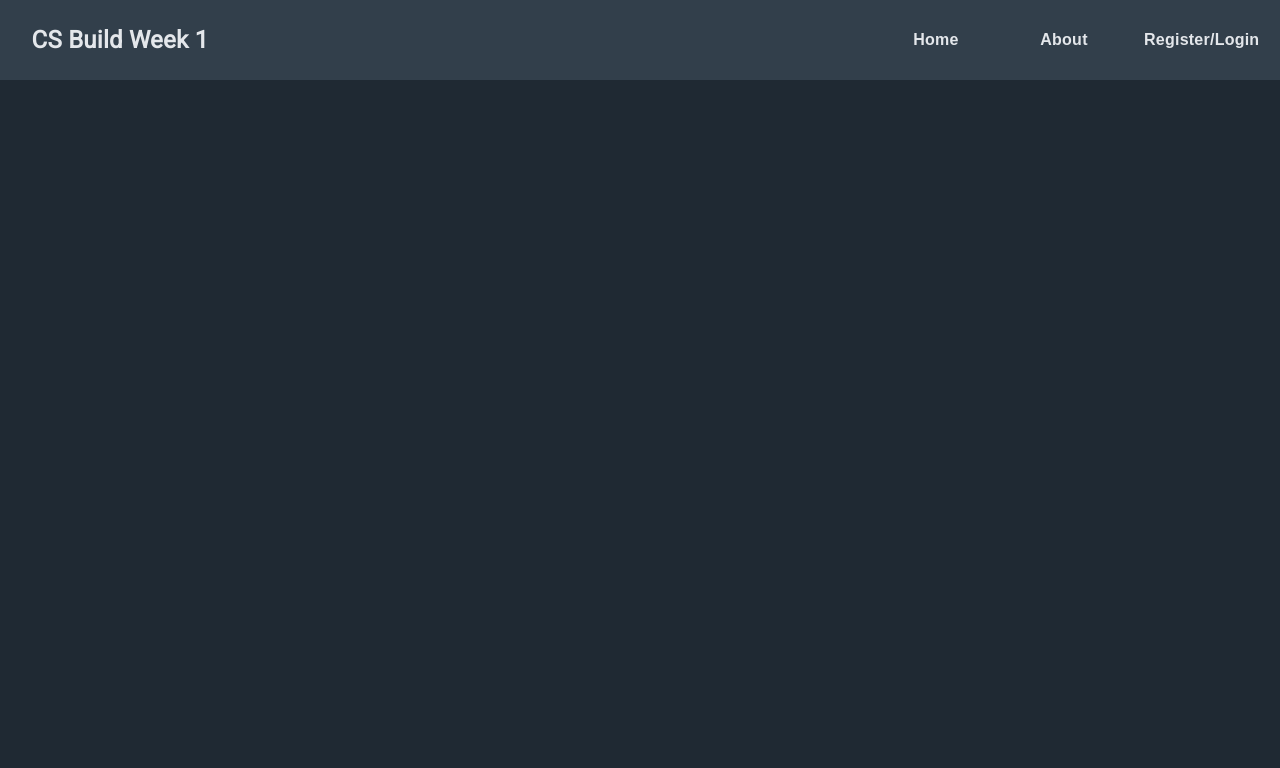
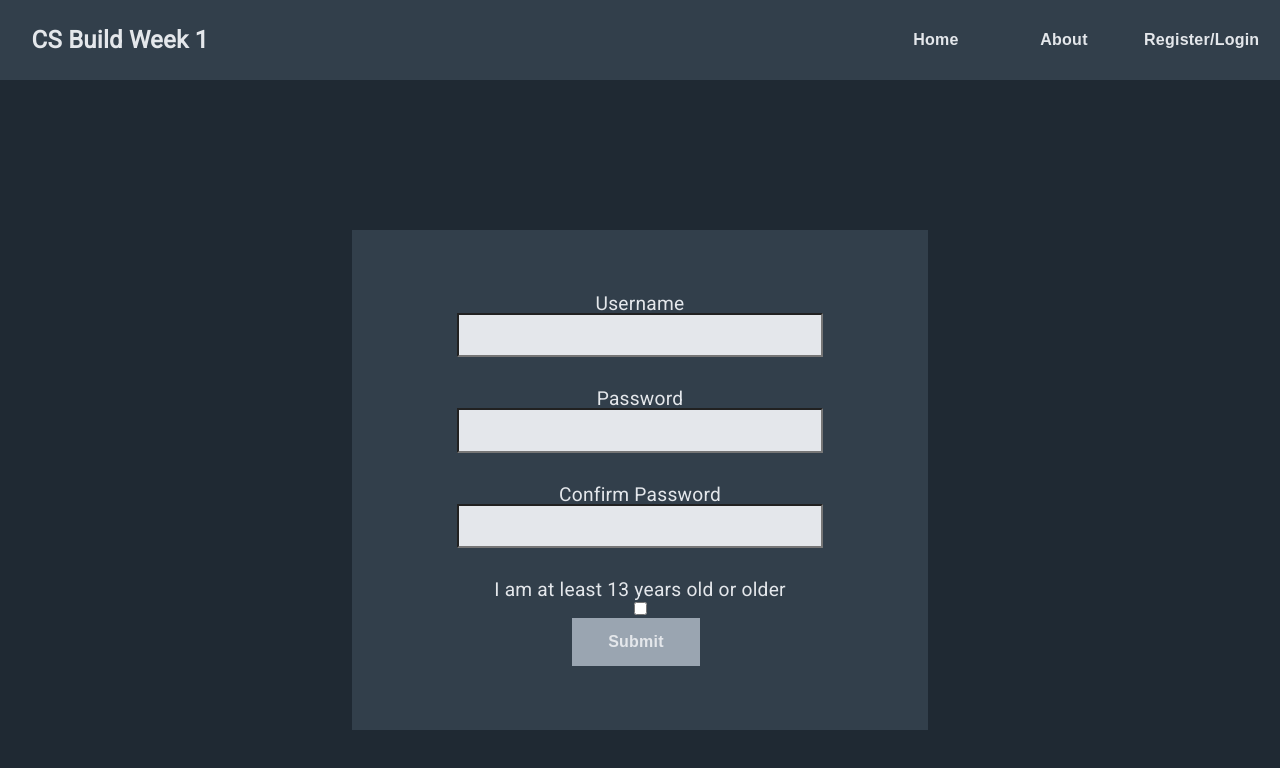
Before and after one commit to DDLPCS26/front-end, a React (Create React App) app in the folder client/: page /register in a window 1280 px wide. Shown: the top 768 px of the page. Built offline with nearby package versions, Linux system fonts and the light colour scheme.

Commit message:
Added styling to forms

```diff
--- a/client/src/App.js
+++ b/client/src/App.js
@@ -5,6 +5,8 @@ import { Route } from 'react-router-dom';
 // components
 import MainNavigation from './components/MainNavigation';
 import Landing from './views/landing';
+import Login from './views/user/Login';
+import Register from './views/user/Register'
 
 const App = props => {
   console.log(props);
@@ -12,6 +14,8 @@ const App = props => {
     <>
       <Route path='/' component={MainNavigation} />
       <Route exact path='/home' component={Landing} />
+      <Route exact path='/login' component={Login} />
+      <Route exact path='/register' component={Register} />
     </>
   );
 }
--- a/client/src/components/Login.js
+++ b/client/src/components/Login.js
@@ -1,8 +1,17 @@
 // react
-import React, { useState } from 'react';
+import React, { useState, useContext } from 'react';
+// styled components
+import styled from 'styled-components';
+// helpers
+import { styletest } from '../helpers/styletest';
+// contexts
+import { DefaultTheme } from '../contexts/DefaultTheme';
 
 const Login = props => {
-const [login, setLogin] = useState({username: "", password: ""})
+  const [login, setLogin] = useState({username: "", password: ""})
+
+  // contexts
+  const colorPalette = useContext(DefaultTheme).colors;
 
   const handleChange = e => {
     setLogin({...login, [e.target.name]: e.target.value})
@@ -11,16 +20,75 @@ const [login, setLogin] = useState({username: "", password: ""})
     e.preventDefault();
   }
   return (
-    <form style={{ display: 'flex', flexDirection: 'column' }} action={handleSubmit}>
-        <label for="uname">Username</label>
-        <input type="text" required id="uname" name="username" value={login.username} onChange={handleChange}/>
+    <Container colors={colorPalette}>
+      <Form action={handleSubmit}>
+          <Label for="uname">Username</Label>
+          <Input type="text" required id="uname" name="username" value={login.username} onChange={handleChange} colors={colorPalette}/>
 
-        <label for="pword">Password</label>
-        <input type="password" required id="pword" name="password" value={login.password} onChange={handleChange}/>
+          <Label for="pword">Password</Label>
+          <Input type="password" required id="pword" name="password" value={login.password} onChange={handleChange} colors={colorPalette}/>
 
-        <button type="submit">Submit</button>
-    </form>
+          <Button type="submit" colors={colorPalette}>Submit</Button>
+      </Form>
+      Need to register a new account?
+    </Container>
   );
 }
 
+// styled components
+
+const Container = styled.div`
+  width: 40%;
+  max-height: 60%; // temp height
+  background-color: ${props => props.colors.surface800};
+  display: flex;
+  align-items: center;
+  justify-content: center;
+  flex-direction: column;
+  color: ${props => props.colors.surface100};
+  padding: 2rem 2rem;
+`
+
+const Form = styled.form`
+  display: flex;
+  flex-direction: column;
+  align-items: center;
+  justify-content: center;
+  width: 100%;
+  padding: 2rem 2rem;
+`
+
+const Input= styled.input`
+  width: 70%;
+  height: 2.4rem;
+  background-color: ${props => props.colors.surface100};
+  margin-bottom: 2rem;
+`
+
+const Label= styled.label`
+  font-size: 1.2rem;
+`
+
+const Button = styled.button`
+        width: 7rem;
+        height: 3rem;
+        margin: 0 0.5rem;
+        padding: 0.5rem;
+        border: none;
+        background-color: ${props => props.colors.surface300};
+        color: ${props => props.colors.surface100};
+        letter-spacing: 0.015rem;
+        font-weight: bold;
+        font-size: 1rem;
+
+            &:hover {
+                background-color: ${props => props.colors.highlight};
+            }
+
+            &:last-child {
+                width: 8rem;
+                margin-right: 1rem;
+            }
+`
+
 export default Login;
--- a/client/src/components/Register.js
+++ b/client/src/components/Register.js
@@ -1,35 +1,104 @@
 // react
-import React, { useState } from 'react';
+import React, { useState, useContext } from 'react';
+// styled components
+import styled from 'styled-components';
+// helpers
+import { styletest } from '../helpers/styletest';
+// contexts
+import { DefaultTheme } from '../contexts/DefaultTheme';
 
 const Register = props => {
   const [register, setRegister] = useState({username: "", password: "", confirmPassword: ""})
+
+  // contexts
+  const colorPalette = useContext(DefaultTheme).colors;
+
   const handleChange = e => {
     setRegister({...register, [e.target.name]: e.target.value})
     console.log(register)
 }
+
 const handleSubmit = e => {
   e.preventDefault();
+
 }
   return (
-    <form style={{ display: 'flex', flexDirection: 'column' }} action={handleSubmit}>
-        {register.password !== register.confirmPassword && register.confirmPassword.length >= 3 ? <p>Password fields do not match!</p> : <></>}
-        <label for="uname">Username</label>
-        <input type="text" required id="uname" name="username" value={register.username} onChange={handleChange}/>
+    <Container colors={colorPalette}>
+      <Form action={handleSubmit}>
+          <Label for="uname">Username</Label>
+          <Input type="text" required id="uname" name="username" value={register.username} onChange={handleChange} colors={colorPalette}/>
 
-        <label for="pword">Password</label>
-        <input type="password" required id="pword" name="password" value={register.password} onChange={handleChange}/>
+          <Label for="pword">Password</Label>
+          <Input type="password" required id="pword" name="password" value={register.password} onChange={handleChange} colors={colorPalette}/>
+          {register.password !== register.confirmPassword && register.confirmPassword.length >= 3 ? <p>Password fields do not match!</p> : <></>}
+          <Label for="conpword">Confirm Password</Label>
+          <Input type="password" required id="conpword" name="confirmPassword" value={register.confirmPassword} onChange={handleChange} colors={colorPalette}/>
 
-        <label for="conpword">Confirm Password</label>
-        <input type="password" required id="conpword" name="confirmPassword" value={register.confirmPassword} onChange={handleChange} />
+          <div style={{ display: 'flex', alignItems: 'center', flexDirection: 'column' }}>
+            <Label for="conage">I am at least 13 years old or older</Label>
+            <input type="checkbox" required name="age" />
+          </div>
 
-        <div style={{ display: 'flex', alignItems: 'center', flexDirection: 'column' }}>
-          <label for="conage">I am at least 13 years old or older</label>
-          <input type="checkbox" required name="age" />
-        </div>
-
-        <button type="submit">Submit</button>
-    </form>
+          <Button type="submit" colors={colorPalette}>Submit</Button>
+      </Form>
+    </Container>
   );
 }
 
+// styled components
+
+const Container = styled.div`
+  width: 40%;
+  max-height: 60%; // temp height
+  background-color: ${props => props.colors.surface800};
+  display: flex;
+  align-items: center;
+  justify-content: center;
+  flex-direction: column;
+  color: ${props => props.colors.surface100};
+  padding: 2rem 2rem;
+`
+
+const Form = styled.form`
+  display: flex;
+  flex-direction: column;
+  align-items: center;
+  justify-content: center;
+  width: 100%;
+  padding: 2rem 2rem;
+`
+
+const Input= styled.input`
+  width: 70%;
+  height: 2.4rem;
+  background-color: ${props => props.colors.surface100};
+  margin-bottom: 2rem;
+`
+
+const Label= styled.label`
+  font-size: 1.2rem;
+`
+
+const Button = styled.button`
+        width: 7rem;
+        height: 3rem;
+        margin: 0 0.5rem;
+        padding: 0.5rem;
+        border: none;
+        background-color: ${props => props.colors.surface300};
+        color: ${props => props.colors.surface100};
+        letter-spacing: 0.015rem;
+        font-weight: bold;
+        font-size: 1rem;
+
+            &:hover {
+                background-color: ${props => props.colors.highlight};
+            }
+
+            &:last-child {
+                width: 8rem;
+                margin-right: 1rem;
+            }
+`
+
 export default Register;
```
Also changed, not shown: 2 other files (tests, documents, lock files or other folders).
